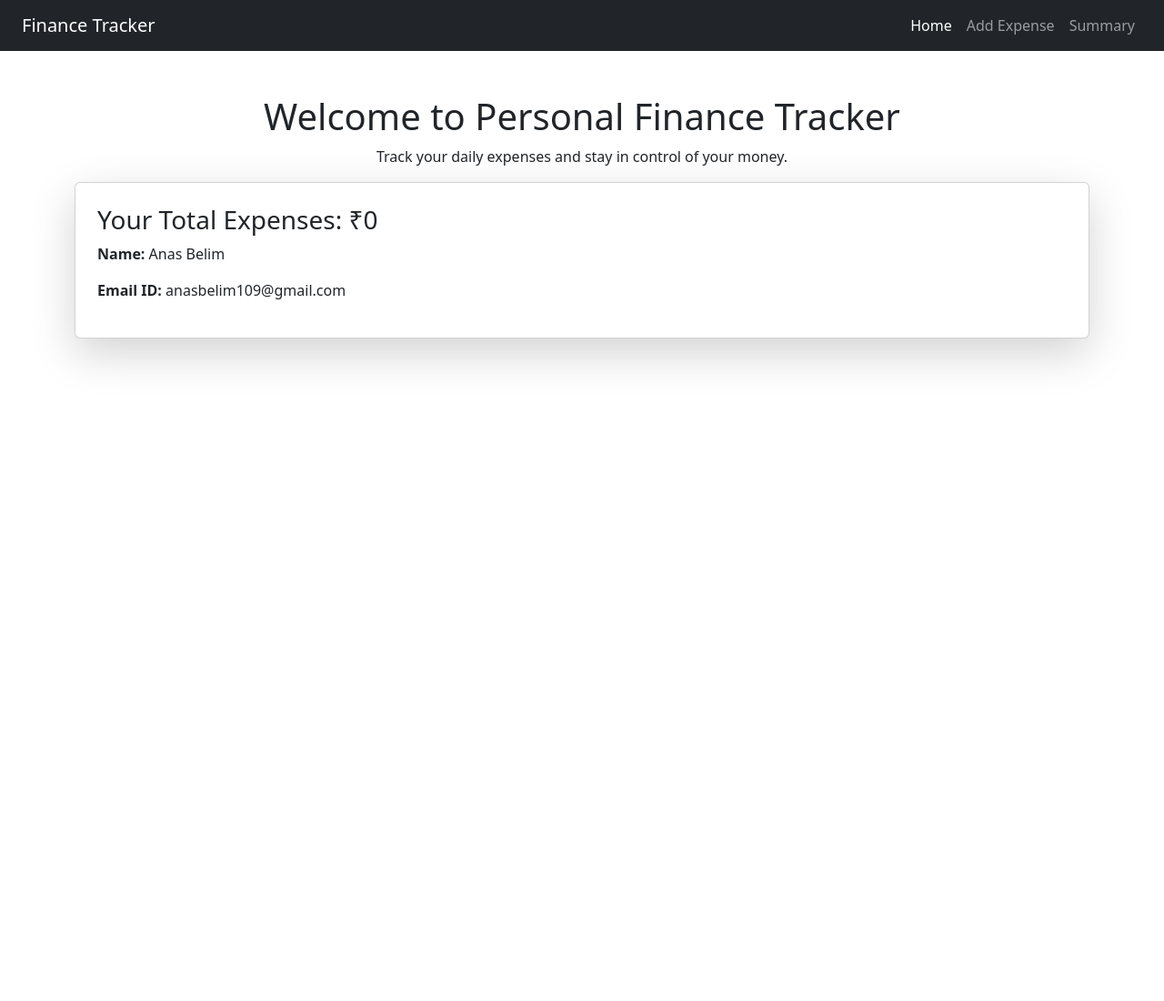
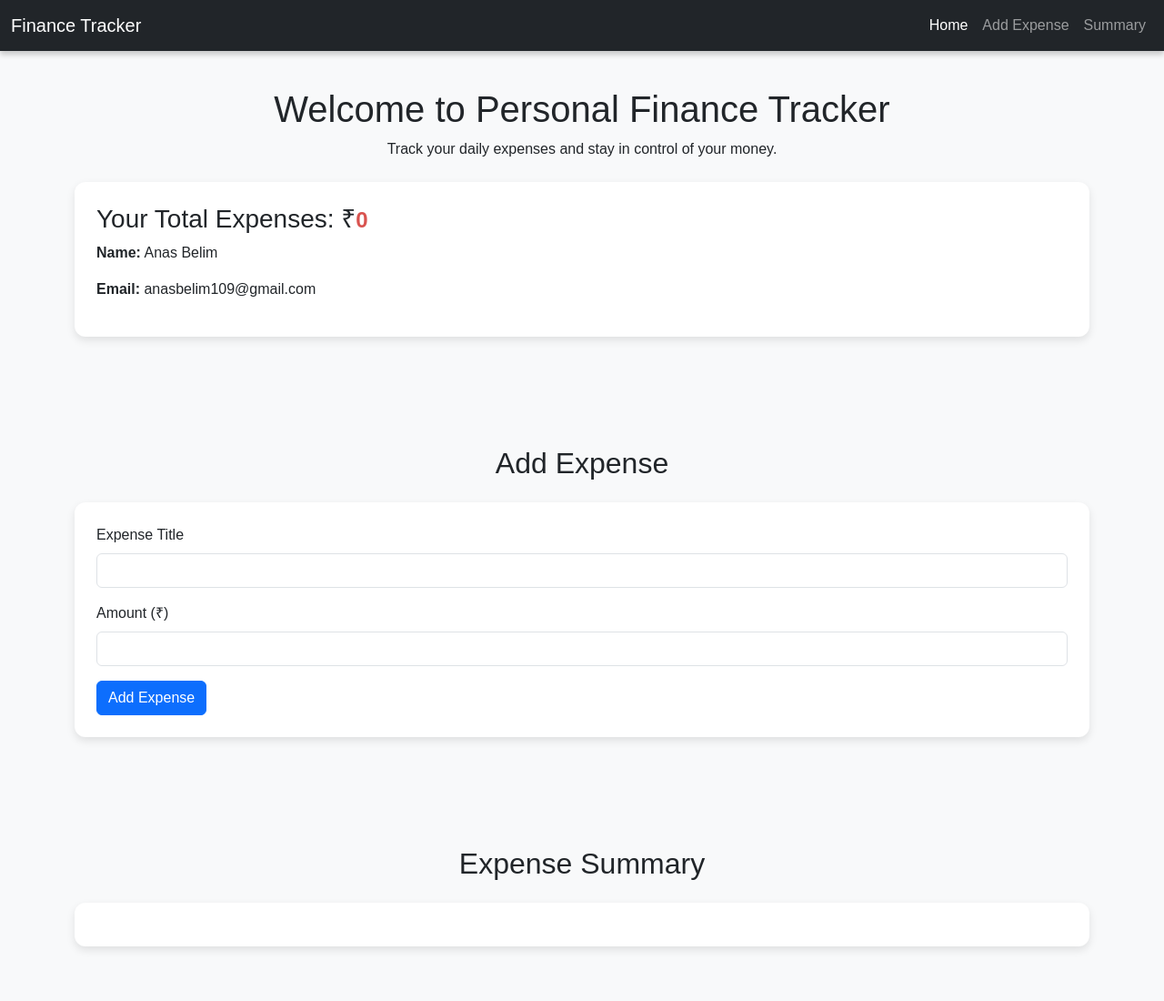
Before and after one commit to anas-belim/finance-tracker, a plain HTML site: page index.html in a window 1280 px wide. Shown: the whole page at 91% size. Before the commit the page ends 800 px from the top, so only its background shows below. Drawn offline with nearby package versions, Linux system fonts and the light colour scheme.

Commit message:
Update index.html

```diff
--- a/index.html
+++ b/index.html
@@ -3,41 +3,119 @@
 <head>
   <meta charset="utf-8">
   <meta name="viewport" content="width=device-width, initial-scale=1">
-  <title>Finance Tracker - Home</title>
+  <title>Finance Tracker</title>
   <link href="https://cdn.jsdelivr.net/npm/bootstrap@5.3.2/dist/css/bootstrap.min.css" rel="stylesheet">
-  <link rel="stylesheet" href="assets/css/style.css">
+
+  <style>
+    body {
+      font-family: Arial, sans-serif;
+      background-color: #f8f9fa;
+      scroll-behavior: smooth;
+    }
+    .navbar {
+      box-shadow: 0 4px 6px rgba(0, 0, 0, 0.2);
+    }
+    section {
+      padding: 60px 0;
+    }
+    .card {
+      border-radius: 12px;
+      border: none;
+      box-shadow: 0 4px 10px rgba(0,0,0,0.1);
+      transition: transform 0.2s ease, box-shadow 0.2s ease;
+    }
+    .card:hover {
+      transform: translateY(-4px);
+      box-shadow: 0 8px 20px rgba(0,0,0,0.2);
+    }
+    #homeTotal {
+      color: #d9534f;
+      font-weight: bold;
+      font-size: 1.5rem;
+    }
+  </style>
 </head>
 <body>
+
   <!-- Navbar -->
-  <nav class="navbar navbar-expand-lg navbar-dark bg-dark w-100">
-    <div class="container-fluid px-4">
-      <a class="navbar-brand" href="index.html">Finance Tracker</a>
+  <nav class="navbar navbar-expand-lg navbar-dark bg-dark fixed-top">
+    <div class="container-fluid">
+      <a class="navbar-brand" href="#home">Finance Tracker</a>
       <button class="navbar-toggler" type="button" data-bs-toggle="collapse" data-bs-target="#navbarNav">
         <span class="navbar-toggler-icon"></span>
       </button>
       <div class="collapse navbar-collapse" id="navbarNav">
         <ul class="navbar-nav ms-auto">
-          <li class="nav-item"><a class="nav-link active" href="index.html">Home</a></li>
-          <li class="nav-item"><a class="nav-link" href="add.html">Add Expense</a></li>
-          <li class="nav-item"><a class="nav-link" href="summary.html">Summary</a></li>
+          <li class="nav-item"><a class="nav-link active" href="#home">Home</a></li>
+          <li class="nav-item"><a class="nav-link" href="#add">Add Expense</a></li>
+          <li class="nav-item"><a class="nav-link" href="#summary">Summary</a></li>
         </ul>
       </div>
     </div>
   </nav>
 
-  <!-- Content -->
-  <div class="container mt-5">
+  <!-- Home Section -->
+  <section id="home" class="container mt-5 pt-5">
     <h1 class="text-center">Welcome to Personal Finance Tracker</h1>
     <p class="text-center">Track your daily expenses and stay in control of your money.</p>
-
-    <div class="card p-4 shadow-lg">
+    <div class="card p-4 mt-4">
       <h3>Your Total Expenses: ₹<span id="homeTotal">0</span></h3>
       <p><b>Name:</b> Anas Belim</p>
-      <p><b>Email ID:</b> anasbelim109@gmail.com</p>
+      <p><b>Email:</b> anasbelim109@gmail.com</p>
     </div>
-  </div>
+  </section>
+
+  <!-- Add Expense Section -->
+  <section id="add" class="container">
+    <h2 class="text-center">Add Expense</h2>
+    <div class="card p-4 mt-4">
+      <form id="expenseForm">
+        <div class="mb-3">
+          <label class="form-label">Expense Title</label>
+          <input type="text" id="title" class="form-control" required>
+        </div>
+        <div class="mb-3">
+          <label class="form-label">Amount (₹)</label>
+          <input type="number" id="amount" class="form-control" required>
+        </div>
+        <button type="submit" class="btn btn-primary">Add Expense</button>
+      </form>
+    </div>
+  </section>
+
+  <!-- Summary Section -->
+  <section id="summary" class="container">
+    <h2 class="text-center">Expense Summary</h2>
+    <div class="card p-4 mt-4">
+      <ul id="expenseList" class="list-group"></ul>
+    </div>
+  </section>
+
+  <script>
+    let total = 0;
+    const homeTotal = document.getElementById("homeTotal");
+    const expenseForm = document.getElementById("expenseForm");
+    const expenseList = document.getElementById("expenseList");
+
+    expenseForm.addEventListener("submit", function(e) {
+      e.preventDefault();
+      const title = document.getElementById("title").value;
+      const amount = parseFloat(document.getElementById("amount").value);
+
+      if (title && amount > 0) {
+        total += amount;
+        homeTotal.textContent = total;
+
+        const li = document.createElement("li");
+        li.className = "list-group-item d-flex justify-content-between align-items-center";
+        li.innerHTML = `${title} <span class="badge bg-danger">₹${amount}</span>`;
+        expenseList.appendChild(li);
+
+        expenseForm.reset();
+      }
+    });
+  </script>
 
   <script src="https://cdn.jsdelivr.net/npm/bootstrap@5.3.2/dist/js/bootstrap.bundle.min.js"></script>
-  <script src="assets/js/main.js"></script>
 </body>
 </html>
```
